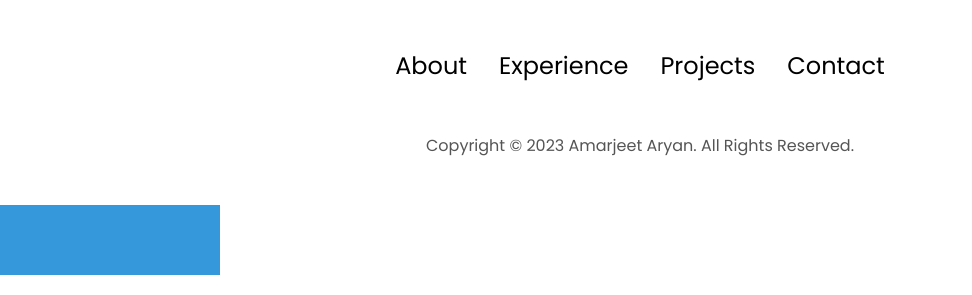
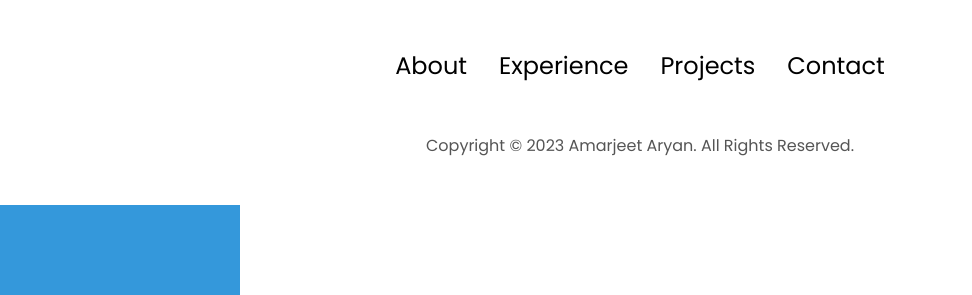
Before and after one commit to alpha-metus/Portfolio, a plain HTML site: page index.html in a window 1280 px wide. Shown: the part 7024-7319 px from the top of the page, without its empty margins (0-972 px from the left). Drawn offline with Linux system fonts and the light colour scheme; a script that the page names is missing.

Commit message:
Update style on contra 2.css

```diff
--- a/style.css
+++ b/style.css
@@ -679,7 +679,7 @@ footer p {
     height: 50px; /* You can set the height to your desired value */
 
     /* Adjust the padding of the button */
-    padding: 10px; /* You can set the padding to your desired value */
+    padding: 20px; /* You can set the padding to your desired value */
 
     /* Add any other styling you need */
     background-color: #3498db; /* Example background color */
```
